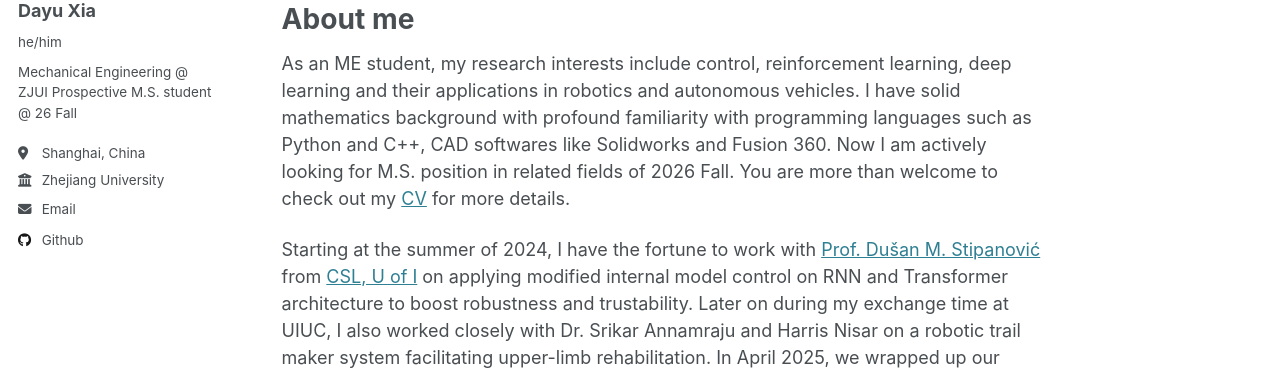
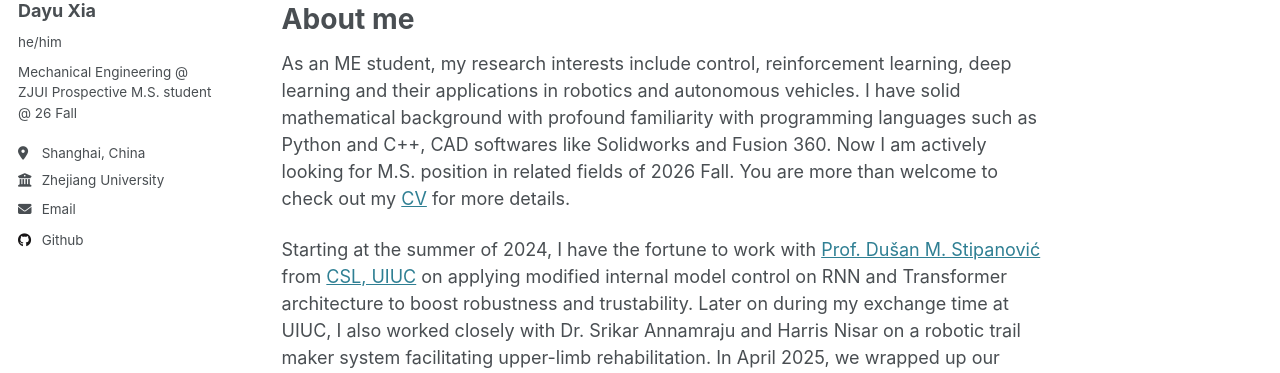
Before and after one commit to dyxia1241/dyxia1241.github.io, a Jekyll site: the page built from _pages/about.md, in a window 1280 px wide and 1079 px high. Shown: the part 250-623 px from the top of the window. Built offline with Jekyll 4.4.1, drawn with Linux system fonts in a browser that asks for light colours.

Commit message:
Update about.md

```diff
--- a/_pages/about.md
+++ b/_pages/about.md
@@ -12,6 +12,6 @@ Hi there! I am Dayu Xia (夏大雨), a senior student majoring in Mechanical Eng
 About me
 ======
 
-As an ME student, my research interests include control, reinforcement learning, deep learning and their applications in robotics and autonomous vehicles. I have solid mathematics background with profound familiarity with programming languages such as Python and C++, CAD softwares like Solidworks and Fusion 360. Now I am actively looking for M.S. position in related fields of 2026 Fall. You are more than welcome to check out my [CV](https://dyxia1241.github.io/files/CV_Eng.pdf) for more details.
+As an ME student, my research interests include control, reinforcement learning, deep learning and their applications in robotics and autonomous vehicles. I have solid mathematical background with profound familiarity with programming languages such as Python and C++, CAD softwares like Solidworks and Fusion 360. Now I am actively looking for M.S. position in related fields of 2026 Fall. You are more than welcome to check out my [CV](https://dyxia1241.github.io/files/CV_Eng.pdf) for more details.
 
-Starting at the summer of 2024, I have the fortune to work with [Prof. Dušan M. Stipanović](https://ise.illinois.edu/directory/profile/dusan) from [CSL, U of I](https://csl.illinois.edu/) on applying modified internal model control on RNN and Transformer architecture to boost robustness and trustability. Later on during my exchange time at UIUC, I also worked closely with Dr. Srikar Annamraju and Harris Nisar on a robotic trail maker system facilitating upper-limb rehabilitation. In April 2025, we wrapped up our work: 🌟["Robotic Trail Maker Platform for Rehabilitation in Neurological Conditions: Clinical Use Cases"](https://arxiv.org/pdf/2504.19230). Feel free to check it out!
+Starting at the summer of 2024, I have the fortune to work with [Prof. Dušan M. Stipanović](https://ise.illinois.edu/directory/profile/dusan) from [CSL, UIUC](https://csl.illinois.edu/) on applying modified internal model control on RNN and Transformer architecture to boost robustness and trustability. Later on during my exchange time at UIUC, I also worked closely with Dr. Srikar Annamraju and Harris Nisar on a robotic trail maker system facilitating upper-limb rehabilitation. In April 2025, we wrapped up our work: 🌟["Robotic Trail Maker Platform for Rehabilitation in Neurological Conditions: Clinical Use Cases"](https://arxiv.org/pdf/2504.19230). Feel free to check it out!
```
